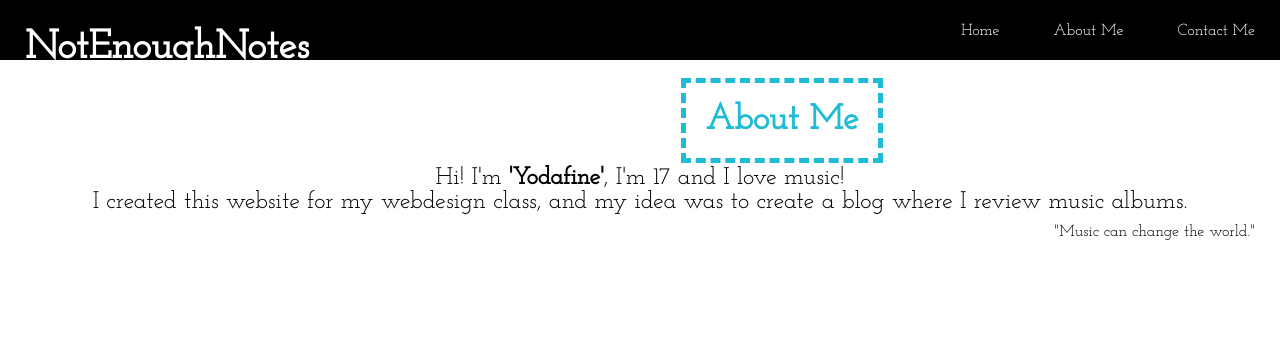
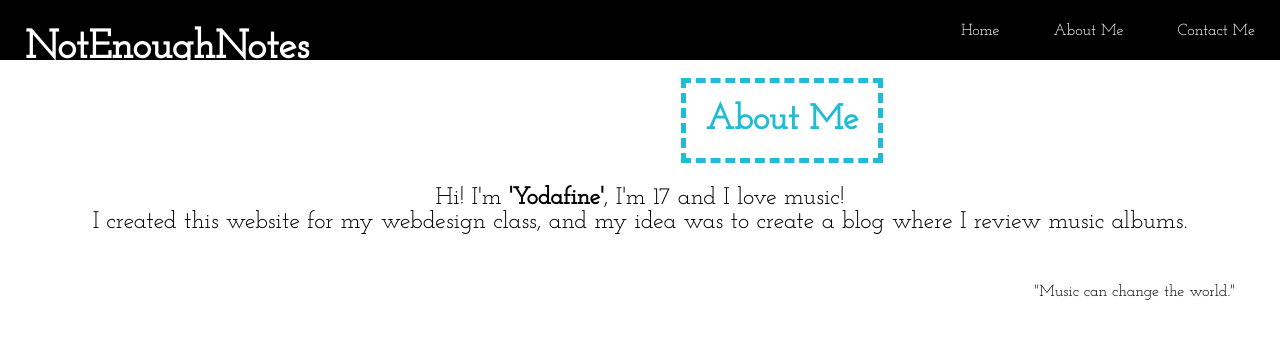
Before and after one commit to Yodafine/MusicBlog, a plain HTML site: page aboutme.html in a window 1280 px wide. Drawn offline with Linux system fonts and the light colour scheme.

Commit message:
Update style.css

```diff
--- a/style.css
+++ b/style.css
@@ -56,7 +56,7 @@ h1 span {
     padding: 20px;
 }
 p {
-    padding: auto;
+    padding: 20px;
     margin: auto;
     font-size: 150%;
     font-family: 'Josefin Slab', serif;
```
